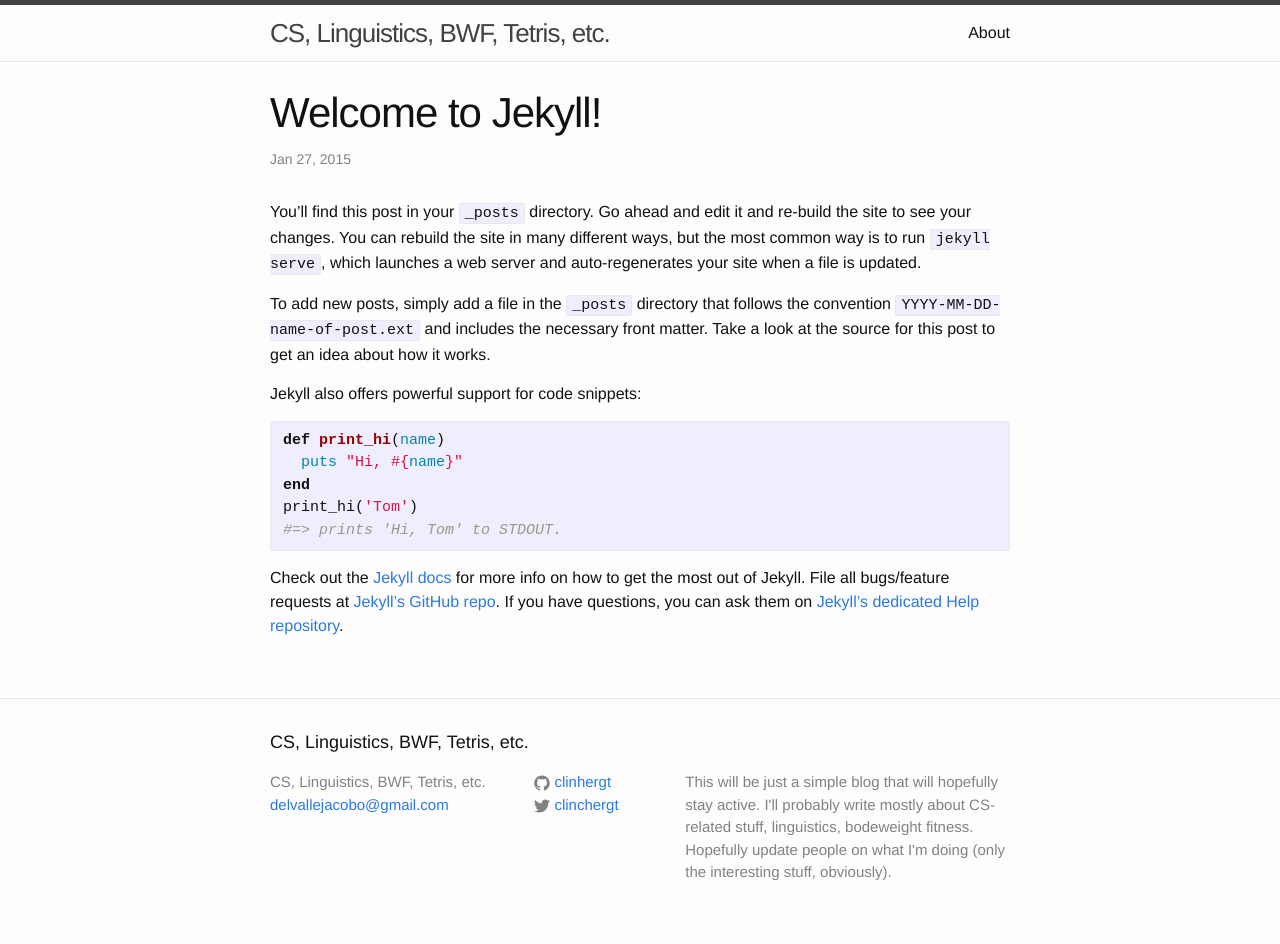
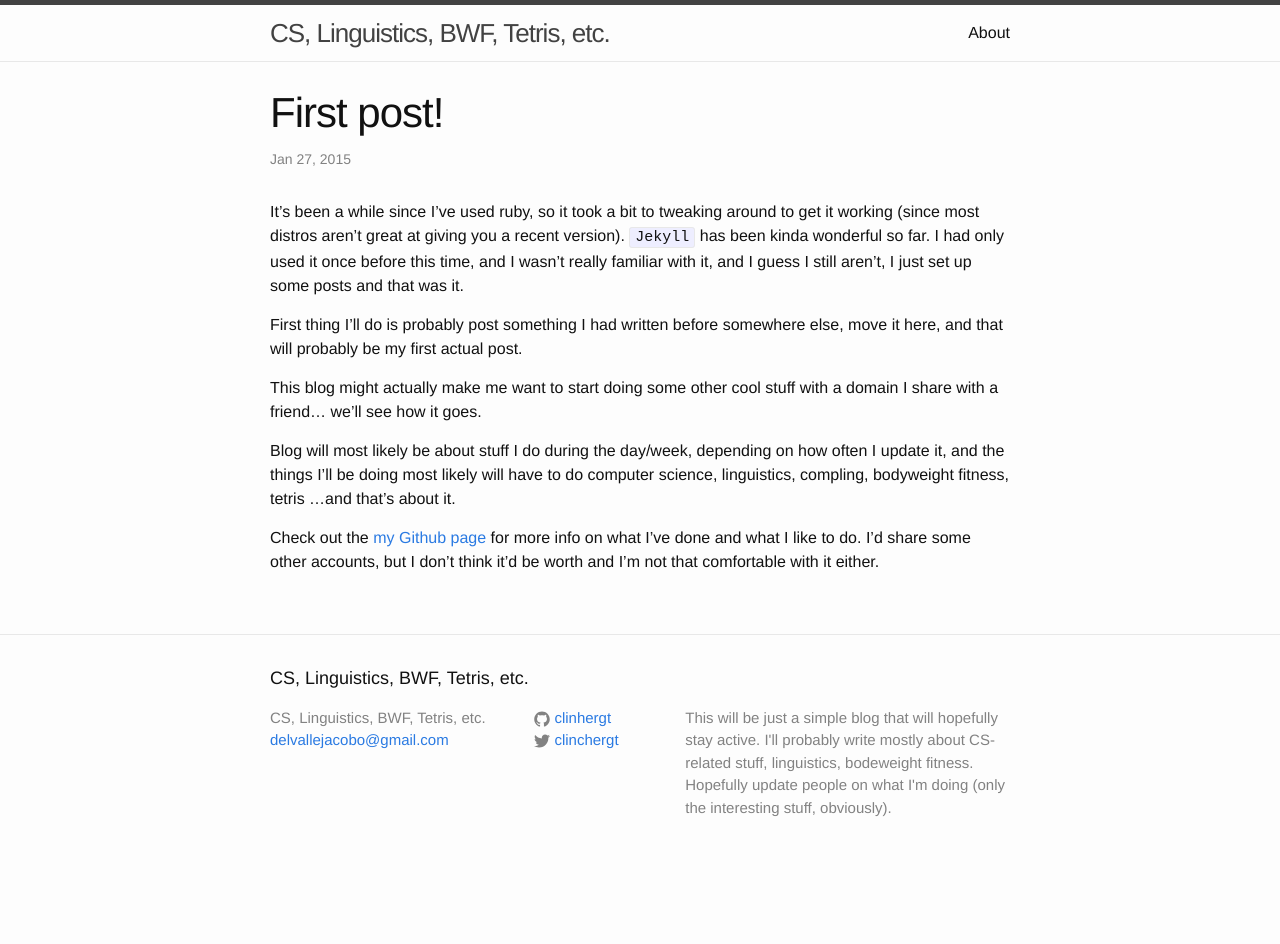
Before and after one commit to jjdelvalle/jblog, a Jekyll site: the page built from _posts/2015-01-27-welcome-to-jekyll.markdown, in a window 1280 px wide. Built offline with Jekyll 4.4.1, drawn with Linux system fonts in a browser that asks for light colours; Markdown is read by kramdown in place of the engine named in the settings; after the commit the page ends 900 px from its top, so only the background shows below that.

Commit message:
Edited first post to be part of the blog

```diff
--- a/_posts/2015-01-27-welcome-to-jekyll.markdown
+++ b/_posts/2015-01-27-welcome-to-jekyll.markdown
@@ -1,25 +1,17 @@
 ---
 layout: post
-title:  "Welcome to Jekyll!"
-date:   2015-01-27 17:08:05
-categories: jekyll update
+title:  "First post!"
+date:   2015-01-27 17:48:05
+categories: jekyll blog
 ---
-You’ll find this post in your `_posts` directory. Go ahead and edit it and re-build the site to see your changes. You can rebuild the site in many different ways, but the most common way is to run `jekyll serve`, which launches a web server and auto-regenerates your site when a file is updated.
+It's been a while since I've used ruby, so it took a bit to tweaking around to get it working (since most distros aren't great at giving you a recent version). `Jekyll` has been kinda wonderful so far. I had only used it once before this time, and I wasn't really familiar with it, and I guess I still aren't, I just set up some posts and that was it.
 
-To add new posts, simply add a file in the `_posts` directory that follows the convention `YYYY-MM-DD-name-of-post.ext` and includes the necessary front matter. Take a look at the source for this post to get an idea about how it works.
+First thing I'll do is probably post something I had written before somewhere else, move it here, and that will probably be my first actual post.
 
-Jekyll also offers powerful support for code snippets:
+This blog might actually make me want to start doing some other cool stuff with a domain I share with a friend... we'll see how it goes.
 
-{% highlight ruby %}
-def print_hi(name)
-  puts "Hi, #{name}"
-end
-print_hi('Tom')
-#=> prints 'Hi, Tom' to STDOUT.
-{% endhighlight %}
+Blog will most likely be about stuff I do during the day/week, depending on how often I update it, and the things I'll be doing most likely will have to do computer science, linguistics, compling, bodyweight fitness, tetris ...and that's about it.
 
-Check out the [Jekyll docs][jekyll] for more info on how to get the most out of Jekyll. File all bugs/feature requests at [Jekyll’s GitHub repo][jekyll-gh]. If you have questions, you can ask them on [Jekyll’s dedicated Help repository][jekyll-help].
+Check out the [my Github page][github] for more info on what I've done and what I like to do. I'd share some other accounts, but I don't think it'd be worth and I'm not that comfortable with it either.
 
-[jekyll]:      http://jekyllrb.com
-[jekyll-gh]:   https://github.com/jekyll/jekyll
-[jekyll-help]: https://github.com/jekyll/jekyll-help
+[github]:      https://github.com/clinchergt
```
